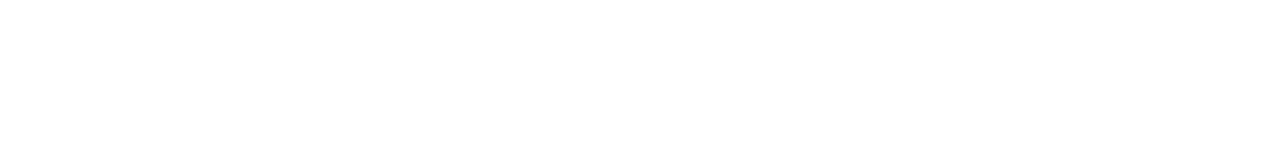
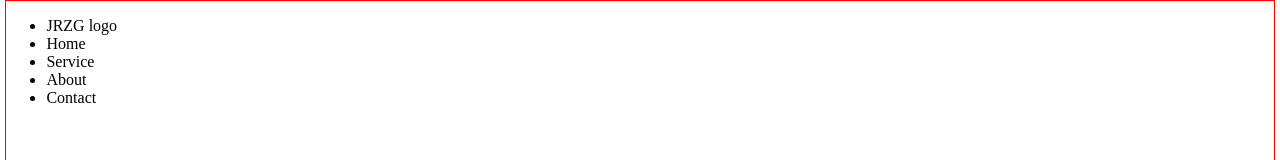
Before and after one commit to jujuWork/JRZG, a plain HTML site: page index.html in a window 1280 px wide. Shown: the top 160 px of the page. Drawn offline with Linux system fonts and the light colour scheme.

Commit message:
03192024

```diff
--- a/index.css
+++ b/index.css
@@ -0,0 +1,6 @@
+body {
+    border: 1px solid red;
+    width: 99%;
+    height: 100vh;
+    margin: 0 auto;
+}
--- a/index.html
+++ b/index.html
@@ -4,8 +4,24 @@
     <meta charset="UTF-8">
     <meta name="viewport" content="width=device-width, initial-scale=1.0">
     <title>JRZG</title>
+
+    <!-- CSS LINK -->
+
+    <link rel="stylesheet" href="index.css">
 </head>
+
+
 <body>
+
+    <nav>
+        <ul class="navItem">
+            <li class="navList">JRZG logo</li>
+            <li class="navList">Home</li>
+            <li class="navList">Service</li>
+            <li class="navList">About</li>
+            <li class="navList">Contact</li>
+        </ul>
+    </nav>
 
 </body>
 </html>
```
